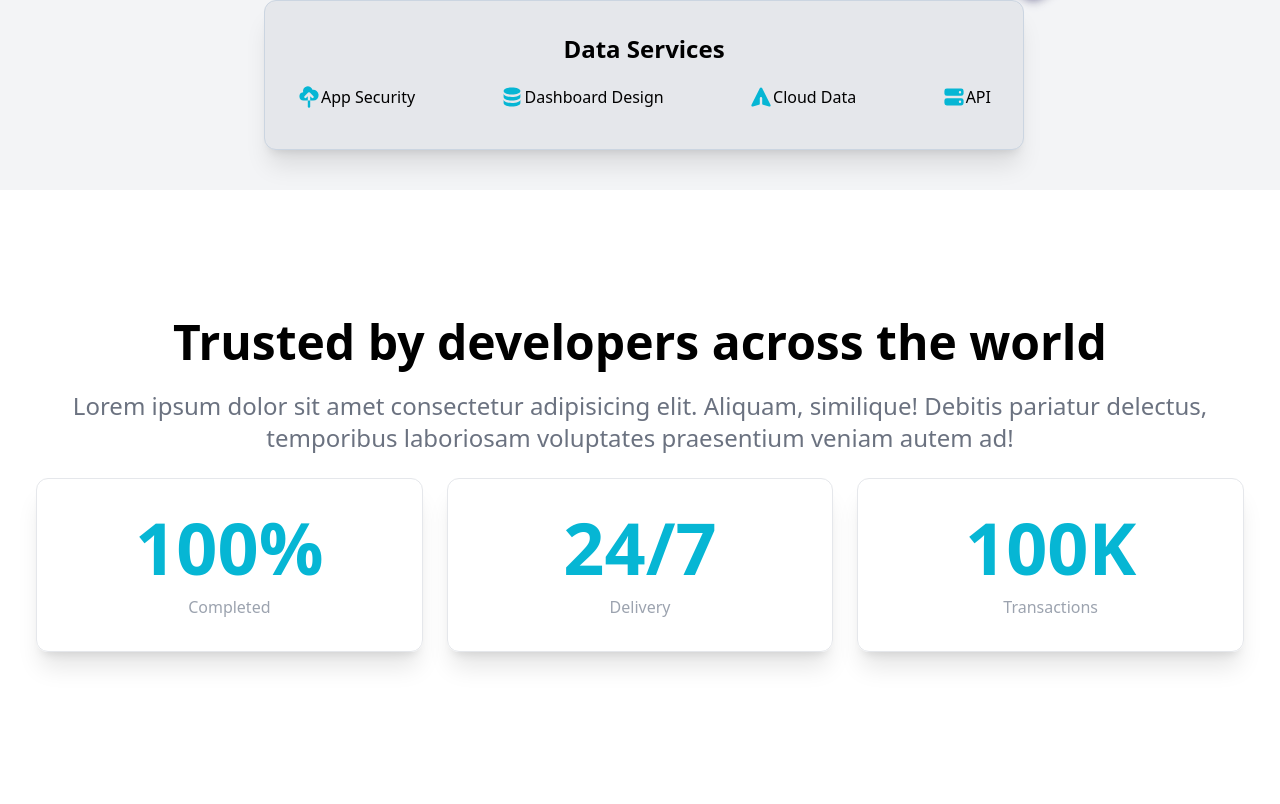
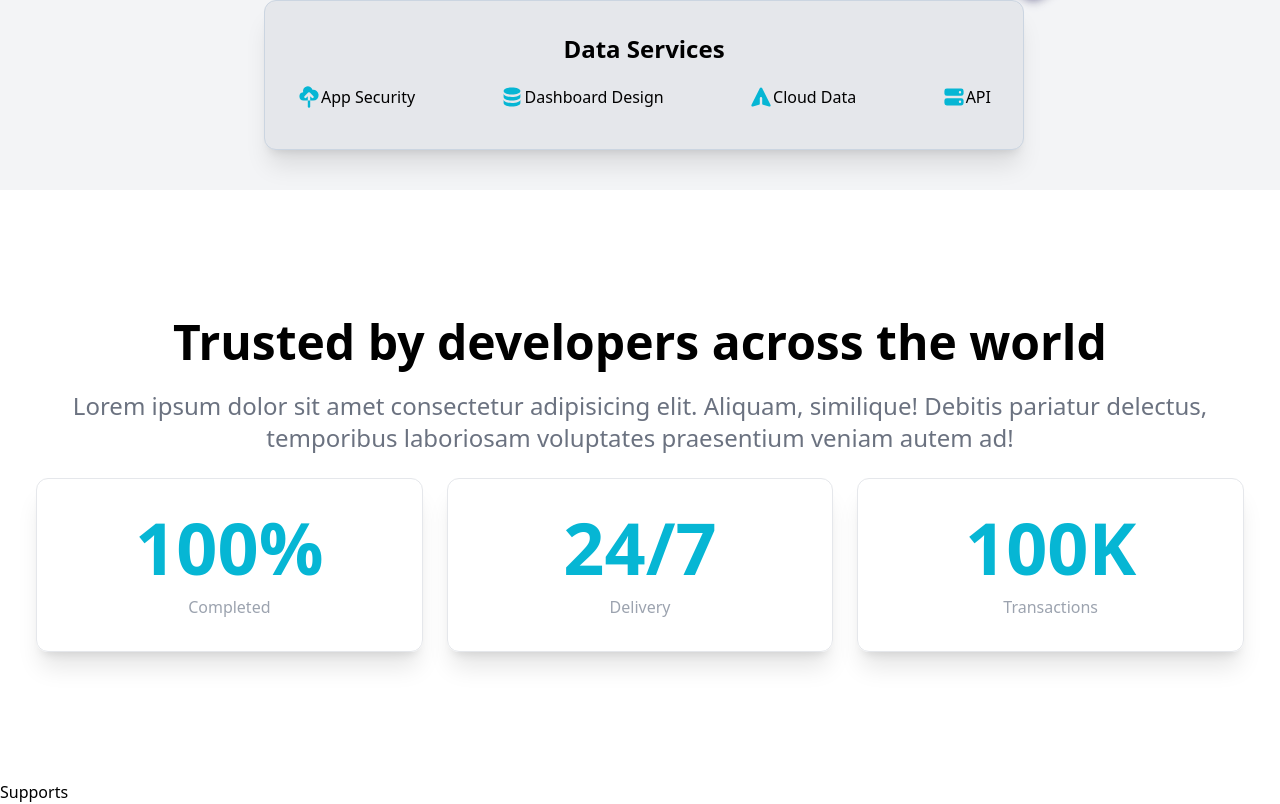
Before and after one commit to AmaduKamara/dm-landing, a React (Create React App) app: page / in a window 1280 px wide. Shown: the part 610-1414 px from the top of the page. Before the commit the page ends 1390 px from the top, so only its background shows below. Built offline with nearby package versions, Linux system fonts and the light colour scheme; the HTML template or start-up script is replaced by a standard one.

Commit message:
Create Supports component and import icons

```diff
--- a/src/App.js
+++ b/src/App.js
@@ -1,6 +1,7 @@
 import About from "./components/About";
 import Hero from "./components/Hero";
 import Navbar from "./components/Navbar";
+import Supports from "./components/Supports";
 
 function App() {
   return (
@@ -8,6 +9,7 @@ function App() {
       <Navbar />
       <Hero />
       <About />
+      <Supports />
     </div>
   );
 }
--- /dev/null
+++ b/src/components/Supports.jsx
@@ -0,0 +1,10 @@
+import React from 'react'
+import {PhoneIcon, ArrowRightIcon} from '@heroicons/react/outline'
+
+const Supports = () => {
+  return (
+    <div>Supports</div>
+  )
+}
+
+export default Supports
```
